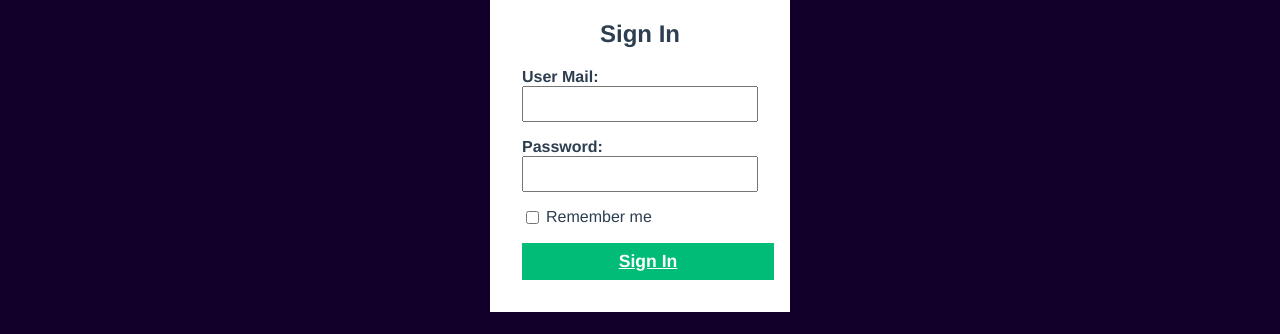
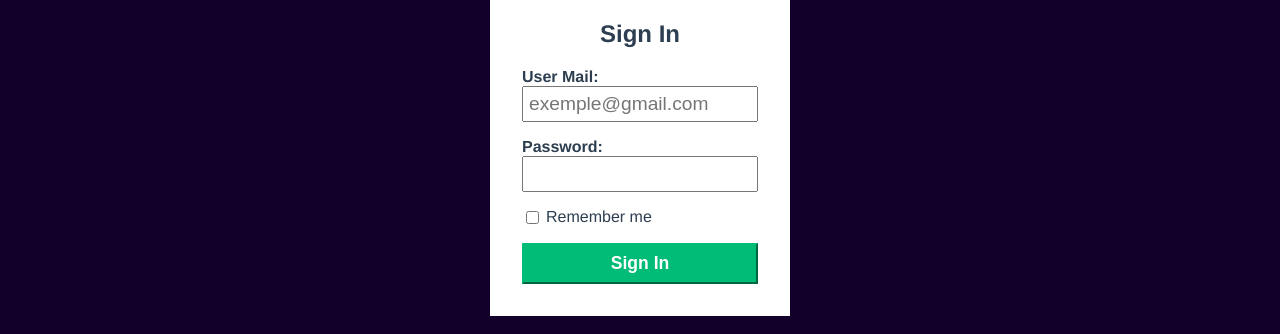
Before and after one commit to DavidDevPro/projet_11_ArgentBank, a React (Vite) app in the folder FrontEnd/: page /login in a window 1280 px wide. Shown: the part 258-592 px from the top of the page. Built offline with nearby package versions, Linux system fonts and the light colour scheme.

Commit message:
avancée sur le formulaire

```diff
--- a/FrontEnd/src/components/FormLogin.jsx
+++ b/FrontEnd/src/components/FormLogin.jsx
@@ -1,9 +1,20 @@
-import React from "react";
+import React, { useState } from "react";
 import { FontAwesomeIcon } from "@fortawesome/react-fontawesome";
 import { faCircleUser } from "@fortawesome/free-solid-svg-icons";
-import { Link } from "react-router-dom";
 
 const FormLogin = () => {
+  const [email, setEmail] = useState("");
+  const [password, setPassword] = useState("");
+  const [remenberMe, setRemenberMe] = useState(false);
+
+  const handleLogin = async (e) => {
+    e.preventDefault();
+  };
+
+  const handleRemenberMe = (e) => {
+    setRemenberMe(e.target.checked);
+  };
+
   return (
     <main className="main bg-dark">
       <section className="sign-in-content">
@@ -12,22 +23,38 @@ const FormLogin = () => {
           className="fa fa-user-circle sign-in-icon"
         />
         <h1>Sign In</h1>
-        <form action="">
+        <form onSubmit={handleLogin}>
           <div className="input-wrapper">
             <label htmlFor="usermail">User Mail:</label>
-            <input type="text" id="usermail" />
+            <input
+              type="text"
+              id="usermail"
+              value={email}
+              onChange={(e) => setEmail(e.target.value)}
+              placeholder="exemple@gmail.com"
+              required
+            />
           </div>
           <div className="input-wrapper">
             <label htmlFor="password">Password:</label>
-            <input type="password" id="password" />
+            <input
+              type="password"
+              id="password"
+              value={password}
+              onChange={(e) => setPassword(e.target.value)}
+              required
+            />
           </div>
           <div className="input-remember">
-            <input type="checkbox" id="remember-me" />
+            <input
+              type="checkbox"
+              id="remember-me"
+              checked={remenberMe}
+              onChange={handleRemenberMe}
+            />
             <label htmlFor="remember-me">Remember me</label>
           </div>
-          <Link to="/user" className="sign-in-button">
-            Sign In
-          </Link>
+          <button className="sign-in-button">Sign In</button>
         </form>
       </section>
     </main>
```
